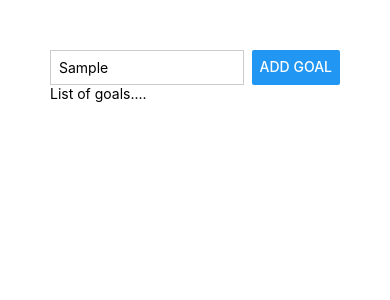
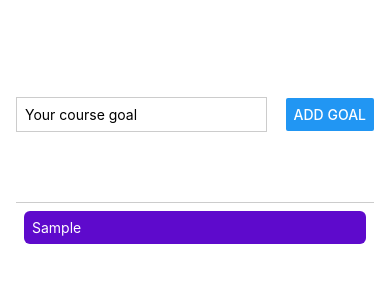
Before and after one commit to Mohit-it-is/goals-app, a React Native app: screen / in a window 390 px wide. Both pictures are taken after typing "Sample" into the empty fields and a click on the button "ADD GOAL". Shown: the top 300 px of the page. Built offline with nearby package versions, Linux system fonts and the light colour scheme.

Commit message:
break into components

```diff
--- a/App.js
+++ b/App.js
@@ -1,14 +1,34 @@
-import { StyleSheet, Text, View, Button, TextInput } from "react-native";
+import { useState } from "react";
+import { StyleSheet, View, Button, TextInput, FlatList } from "react-native";
+import GoalItem from "./components/GoalItem";
+import GoalInput from "./components/GoalInput";
 
 export default function App() {
+  const [courseGoals, setCourseGoals] = useState([]);
+  function addGoalHandler(enterdText) {
+    setCourseGoals((prev) => [
+      ...prev,
+      { text: enterdText, id: Math.random().toString() },
+    ]);
+  }
+
+  function deleteGoalHandler(id) {
+    setCourseGoals((prev) => prev.filter((item) => item.id !== id));
+  }
+
   return (
     <View style={styles.appContainer}>
-      <View style={styles.inputContainer}>
-        <TextInput style={styles.textInput} placeholder="Your course goal" />
-        <Button title="Add Goal" />
-      </View>
-      <View>
-        <Text>List of goals....</Text>
+      <GoalInput addGoalHandler={addGoalHandler} />
+      <View style={styles.goalsContainer}>
+        <FlatList
+          data={courseGoals}
+          keyExtractor={(item, index) => {
+            return item.id;
+          }}
+          renderItem={(itemData) => (
+            <GoalItem itemData={itemData} onDeleteItem={deleteGoalHandler} />
+          )}
+        />
       </View>
     </View>
   );
@@ -16,17 +36,11 @@ export default function App() {
 
 const styles = StyleSheet.create({
   appContainer: {
-    padding: 50,
+    flex: 1,
+    paddingTop: 50,
+    paddingHorizontal: 16,
   },
-  inputContainer: {
-    flexDirection: "row",
-    justifyContent: "space-between",
-  },
-  textInput: {
-    borderWidth: 1,
-    borderColor: "#cccccc",
-    width: "80%",
-    marginRight: 8,
-    padding: 8,
+  goalsContainer: {
+    flex: 5,
   },
 });
--- /dev/null
+++ b/components/GoalInput.js
@@ -0,0 +1,44 @@
+import { useState } from "react";
+import { StyleSheet, View, TextInput, Button } from "react-native";
+function GoalInput(props) {
+  const [enterdText, setEnteredText] = useState("");
+  function goalInputHandler(enterdText) {
+    setEnteredText(enterdText);
+  }
+  function addGoalHandler() {
+    props.addGoalHandler(enterdText);
+    setEnteredText("");
+  }
+  return (
+    <View style={styles.inputContainer}>
+      <TextInput
+        style={styles.textInput}
+        placeholder="Your course goal"
+        onChangeText={goalInputHandler}
+        value={enterdText}
+      />
+      <Button title="Add Goal" onPress={addGoalHandler} />
+    </View>
+  );
+}
+
+export default GoalInput;
+
+const styles = StyleSheet.create({
+  inputContainer: {
+    flex: 1,
+    flexDirection: "row",
+    justifyContent: "space-between",
+    alignItems: "center",
+    paddingBottom: 24,
+    borderBottomWidth: 1,
+    borderBottomColor: "#cccccc",
+  },
+  textInput: {
+    borderWidth: 1,
+    borderColor: "#cccccc",
+    width: "70%",
+    marginRight: 8,
+    padding: 8,
+  },
+});
--- /dev/null
+++ b/components/GoalItem.js
@@ -0,0 +1,25 @@
+import { StyleSheet, View, Text, Pressable } from "react-native";
+
+function GoalItem({ itemData, onDeleteItem }) {
+  return (
+    <Pressable onPress={onDeleteItem.bind(this, itemData.item.id)}>
+      <View style={styles.goalItem}>
+        <Text style={styles.goalText}>{itemData.item.text}</Text>
+      </View>
+    </Pressable>
+  );
+}
+
+export default GoalItem;
+
+const styles = StyleSheet.create({
+  goalItem: {
+    margin: 8,
+    padding: 8,
+    borderRadius: 6,
+    backgroundColor: "#5e0acc",
+  },
+  goalText: {
+    color: "white",
+  },
+});
```
